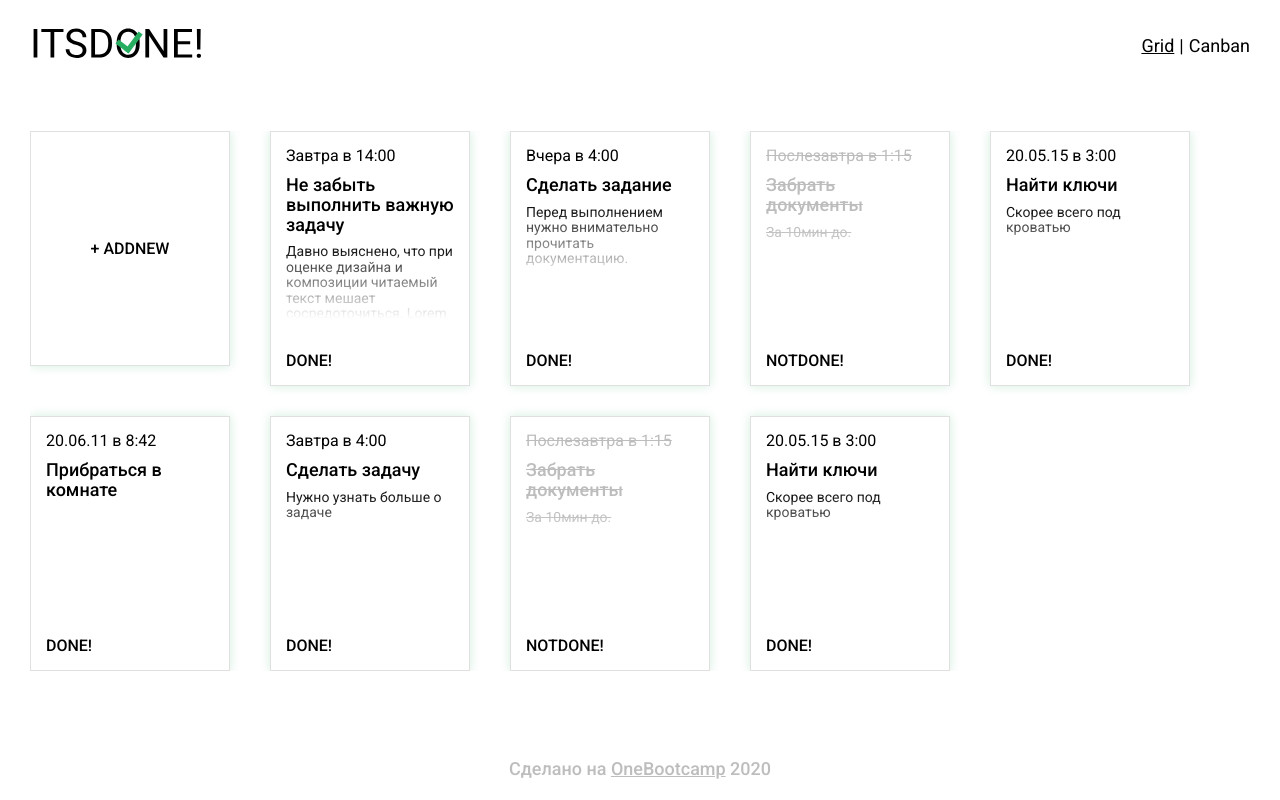
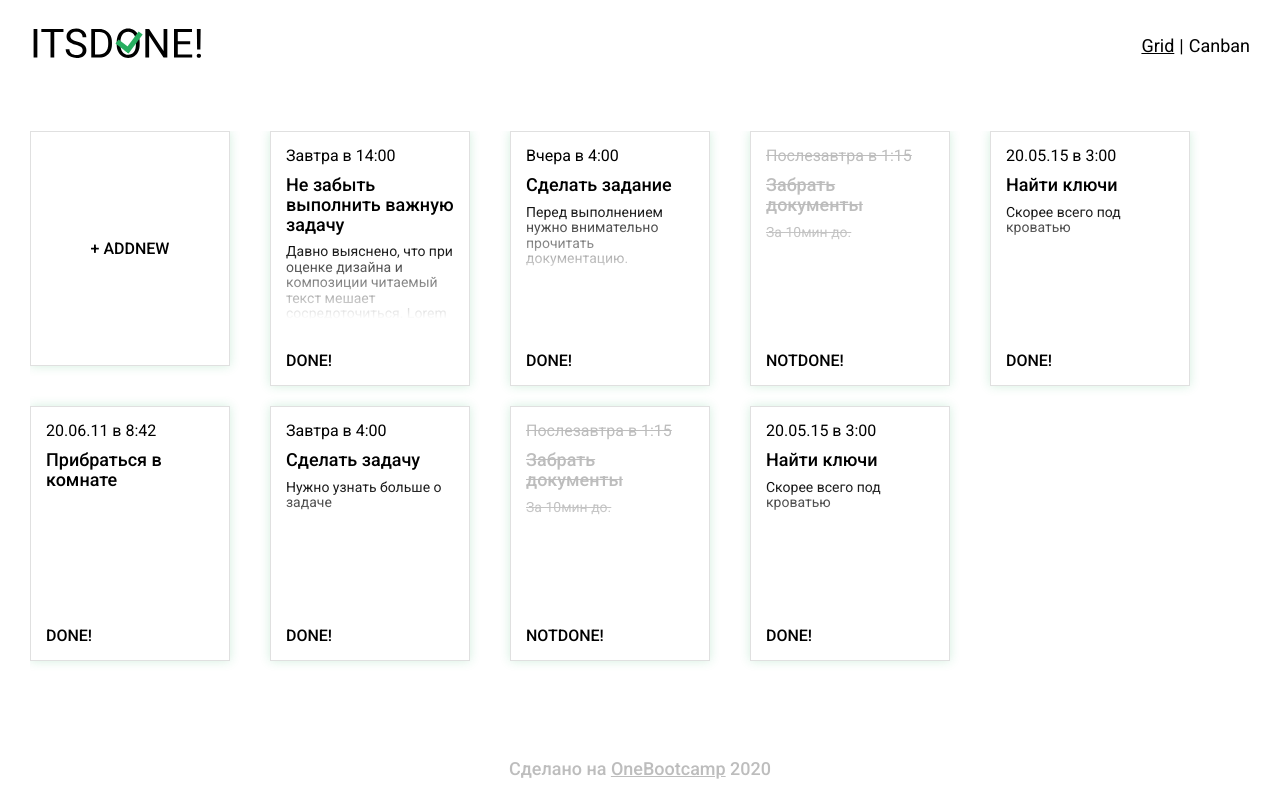
Before and after one commit to OneBootcamp-1-0/itsdone-1, a React app: page /grid in a window 1280 px wide. Built offline with nearby package versions, Linux system fonts and the light colour scheme.

Commit message:
changed method of adding gaps between cards

```diff
--- a/src/components/Board/Card/Card.css
+++ b/src/components/Board/Card/Card.css
@@ -7,6 +7,7 @@
   display: flex;
   flex-direction: column;
   height: 255px;
+  margin: 0 40px 20px 0;
   padding: 15px;
   width: 200px;
 }
--- a/src/components/Board/Grid/Grid.css
+++ b/src/components/Board/Grid/Grid.css
@@ -1,6 +1,4 @@
 .grid {
-  grid-column-gap: 40px;
   display: flex;
   flex-wrap: wrap;
-  grid-row-gap: 30px;
 }
--- a/src/components/Board/NewCard/NewCard.css
+++ b/src/components/Board/NewCard/NewCard.css
@@ -6,6 +6,7 @@
   font-size: 16px;
   font-family: "Roboto";
   font-weight: 500;
+  margin: 0 40px 20px 0;
   padding: 0;
   transition: 0.2s;
   height: 235px;
```
